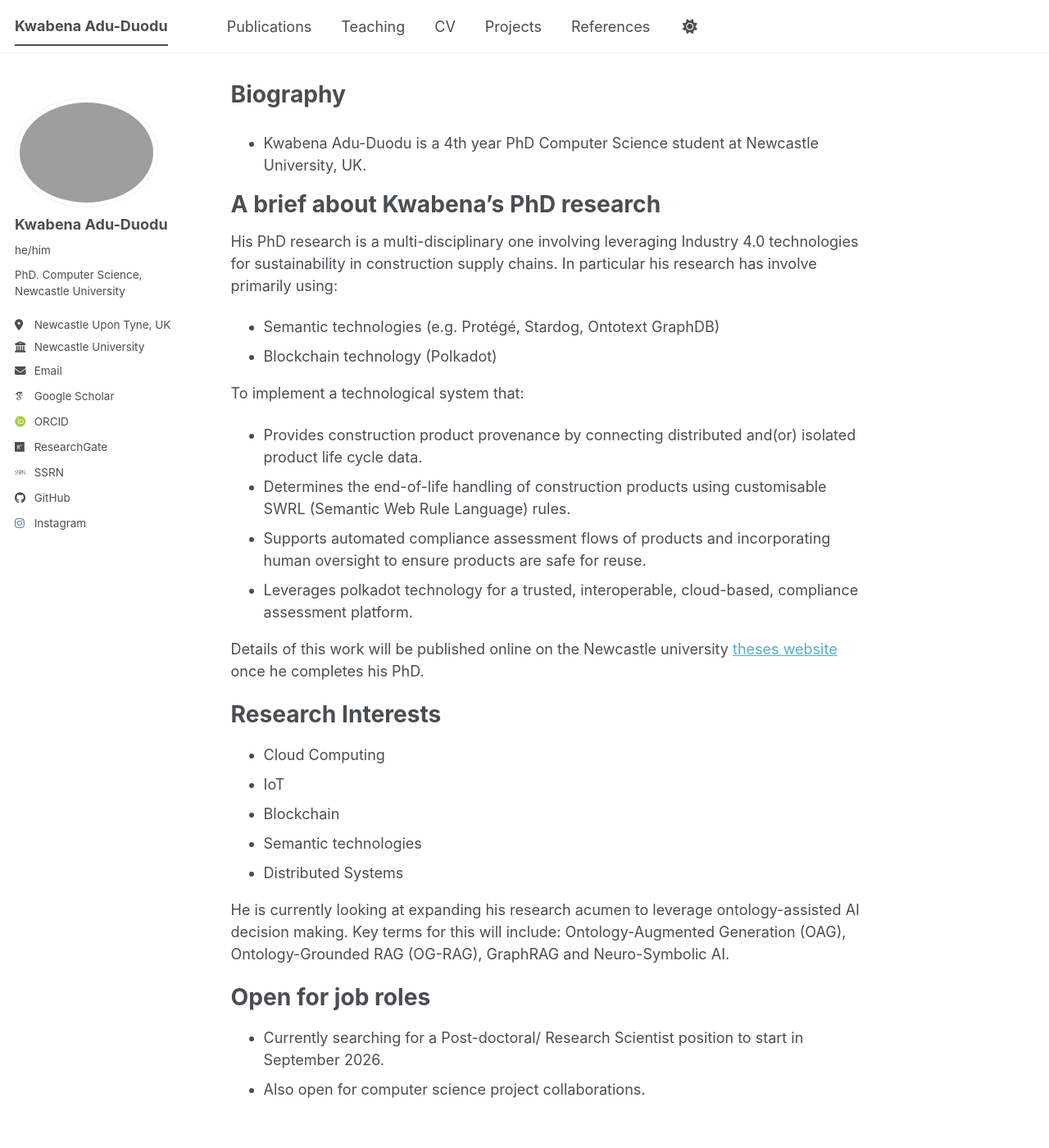
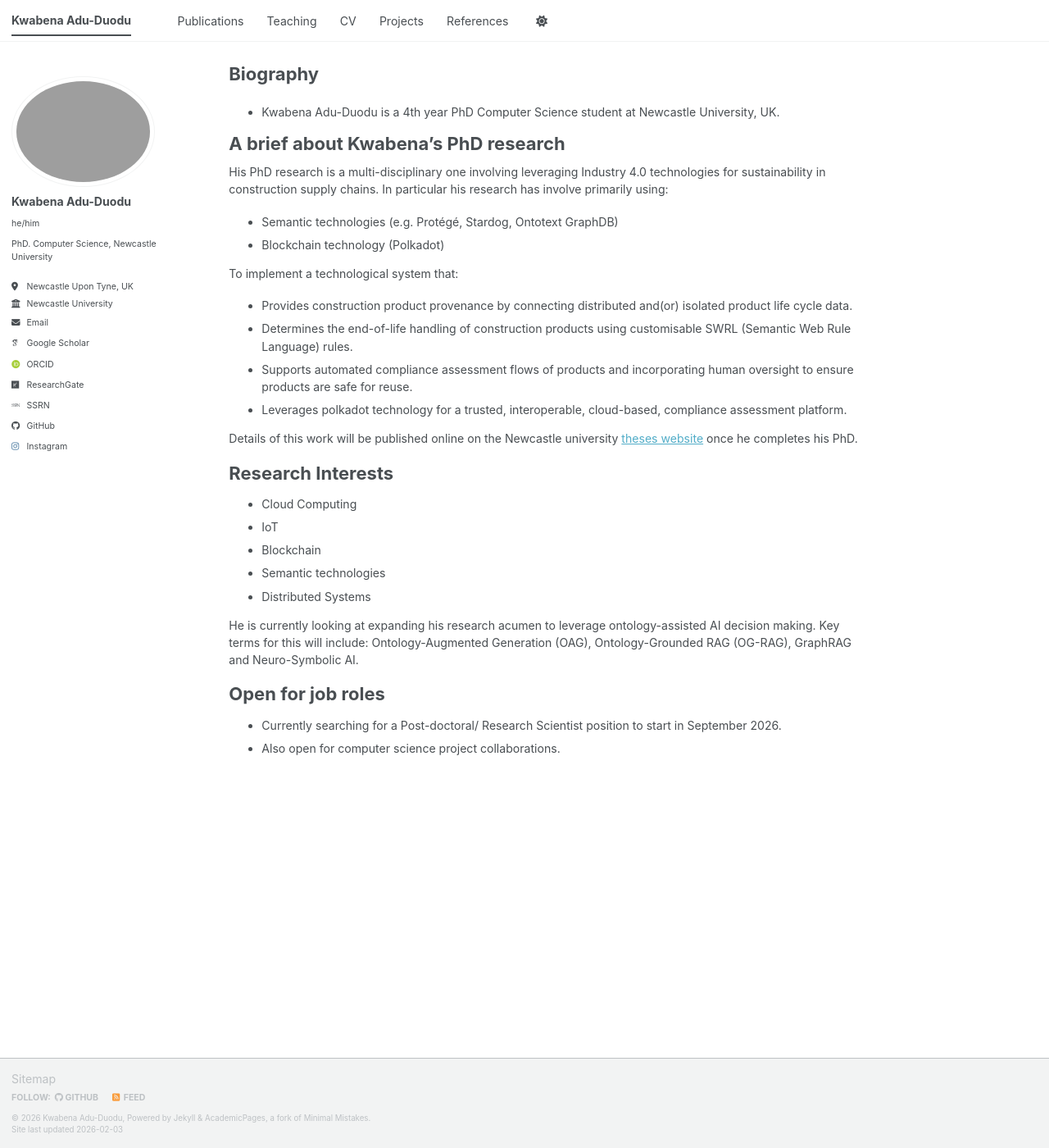
Before and after one commit to KAYDUODU/KAYDUODU.github.io, a Jekyll site: the page built from _pages/about.md, in a window 1280 px wide and 1400 px high. Shown: the whole window at 82% size. Built offline with Jekyll 4.4.1, drawn with Linux system fonts in a browser that asks for light colours; some web fonts are replaced; a script bundle is joined from its source files by our own code; library files that are not in the unit come from our copies.

Commit message:
Set global font size and body font family
Added global font size and body font family styles.

```diff
--- a/assets/css/main.scss
+++ b/assets/css/main.scss
@@ -41,3 +41,12 @@
     "vendor/font-awesome/solid",
     "vendor/font-awesome/brands"
 ;
+
+html {
+  font-size: 88%;   /* reduce size globally */
+}
+
+body {
+  font-family: "Inter", -apple-system, BlinkMacSystemFont,
+               "Segoe UI", Roboto, Helvetica, Arial, sans-serif;
+}
```
